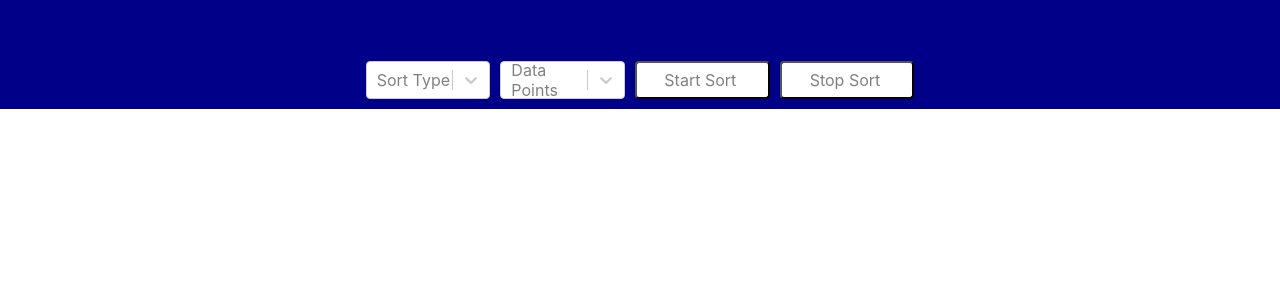
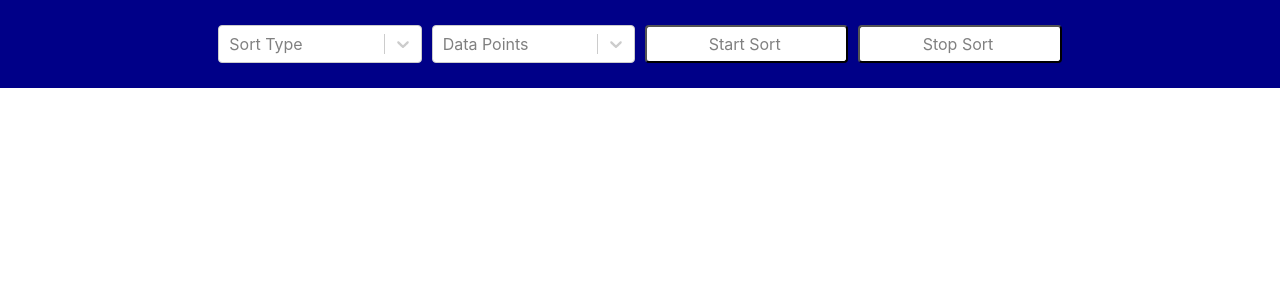
Before and after one commit to tomjbast/sorting-visualisation, a React (Create React App) app: page / in a window 1280 px wide. Shown: the top 300 px of the page. Built offline with nearby package versions, Linux system fonts and the light colour scheme.

Commit message:
Add mobile responsivness

```diff
--- a/package.json
+++ b/package.json
@@ -5,6 +5,7 @@
   "dependencies": {
     "get-uid": "^1.0.1",
     "react": "^16.11.0",
+    "react-device-detect": "^1.9.10",
     "react-dom": "^16.11.0",
     "react-scripts": "3.2.0",
     "react-select": "^3.0.8"
--- a/src/App.jsx
+++ b/src/App.jsx
@@ -1,6 +1,7 @@
 import React from 'react'
 import Select from 'react-select'
 import getUid from 'get-uid'
+import {isMobile} from 'react-device-detect'
 
 import Bar from './Bar'
 import sortingFunctions from './sortingFunctions'
@@ -13,6 +14,10 @@ const dataPoints = [
   { value: 100, label: '100' },
   { value: 250, label: '250' },
 ]
+
+if (isMobile) {
+  dataPoints.pop()
+}
 
 const sortMethod = [
   { value: sortingFunctions.bubbleSort, label: 'Bubble Sort' },
@@ -121,12 +126,17 @@ class App extends React.Component {
   }
 
   render() {
+    function isMobileDevice() {
+      return (typeof window.orientation !== "undefined") || (navigator.userAgent.indexOf('IEMobile') !== -1);
+    }
+    console.log(isMobileDevice())
     return (
       <div className="app">
         <div className="header">
           <div className="header-left">
           </div>
           <div className="button-wrapper">
+            <div className="data-inputs">
               <div className="sort-wrapper">
                 <div className="select-wrapper" style={{ width: '100%' }}>
                   <Select
@@ -155,11 +165,14 @@ class App extends React.Component {
                   />
                 </div>
               </div>
+            </div>
+            <div className="user-select">
               <div className="start-wrapper">
                 <button onClick={this.handleSort}>Start Sort</button>
               </div>
               <div className="stop-wrapper">
                 <button onClick={this.handleStopSort}>Stop Sort</button>
+              </div>
             </div>
           </div>
           <div className="header-right">
--- a/src/styles/App.css
+++ b/src/styles/App.css
@@ -10,9 +10,8 @@ html, body, .app, #root {
 
 .header {
   display: flex;
-  flex: 1;
-  padding-bottom: 10px;
   background-color: #000088;
+  padding: 20px 70px;
 }
 
 .body {
@@ -39,6 +38,8 @@ button {
   display: flex;
   justify-content: center;
   flex: 3;
+  padding-left: 20px;
+  padding-right: 20px;
 }
 
 .bar {
@@ -51,9 +52,10 @@ button {
 
 .button-wrapper {
   height: 100%;
+  width: 100%;
   display: flex;
+  flex-direction:column;
   justify-content: center;
-  flex: 3;
 }
 
 .select-wrapper {
@@ -61,15 +63,62 @@ button {
 }
 
 .sort-wrapper, .data-points-wrapper, .start-wrapper, .stop-wrapper {
-  display: flex;
-  flex: 1;
-  align-items: flex-end;
+  padding: 5px;
+  /*flex: 1;*/
+  /*align-items: flex-end;*/
 }
 
 .header-left, .header-right{
-  flex: 2;
+  display: none;
 }
 
 .body-left, .body-right {
-  flex: 2;
+  display: none;
 }
+
+@media (min-width: 768px) {
+
+  /*.header {*/
+  /*  display: flex;*/
+  /*  background-color: #000088;*/
+  /*  padding: 20px 70px;*/
+  /*}*/
+
+  .header {
+    padding: 20px 0;
+  }
+
+  .button-wrapper{
+    flex: 8;
+    flex-direction: row;
+  }
+
+  .header-left, .header-right{
+    display: flex;
+    flex: 2;
+  }
+
+  .body-left, .body-right {
+    display: flex;
+    flex: 2;
+  }
+
+  .graph-wrapper {
+    flex: 8;
+    padding: 0;
+  }
+
+  .data-inputs, .user-select{
+    display: flex;
+    width: 100%;
+    align-items: center;
+  }
+
+  .sort-wrapper, .data-points-wrapper, .start-wrapper, .stop-wrapper {
+    width:100%;
+    /*padding: 5px;*/
+    /*flex: 1;*/
+    align-items: flex-end;
+  }
+
+}
```
Also changed, not shown: 1 other file (tests, documents, lock files or other folders). Lines whose indentation alone changed are shown as unchanged.
